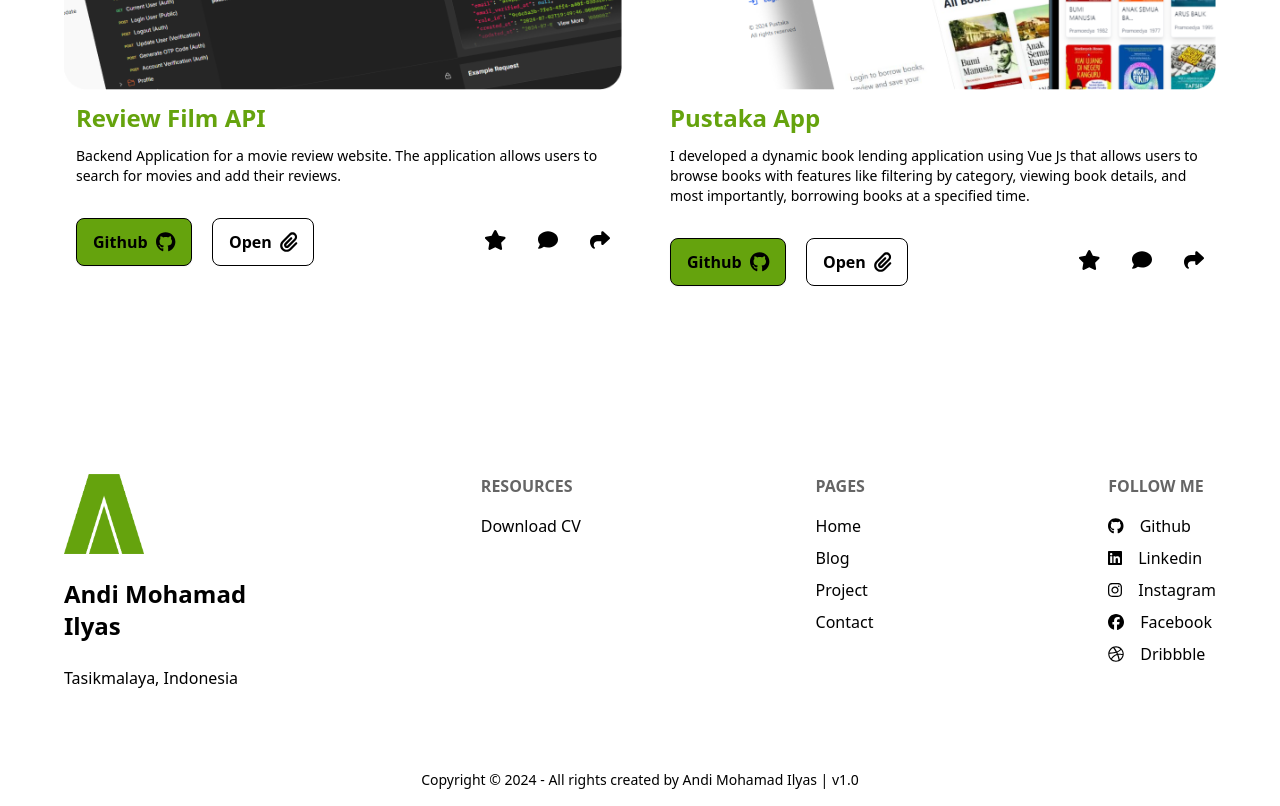
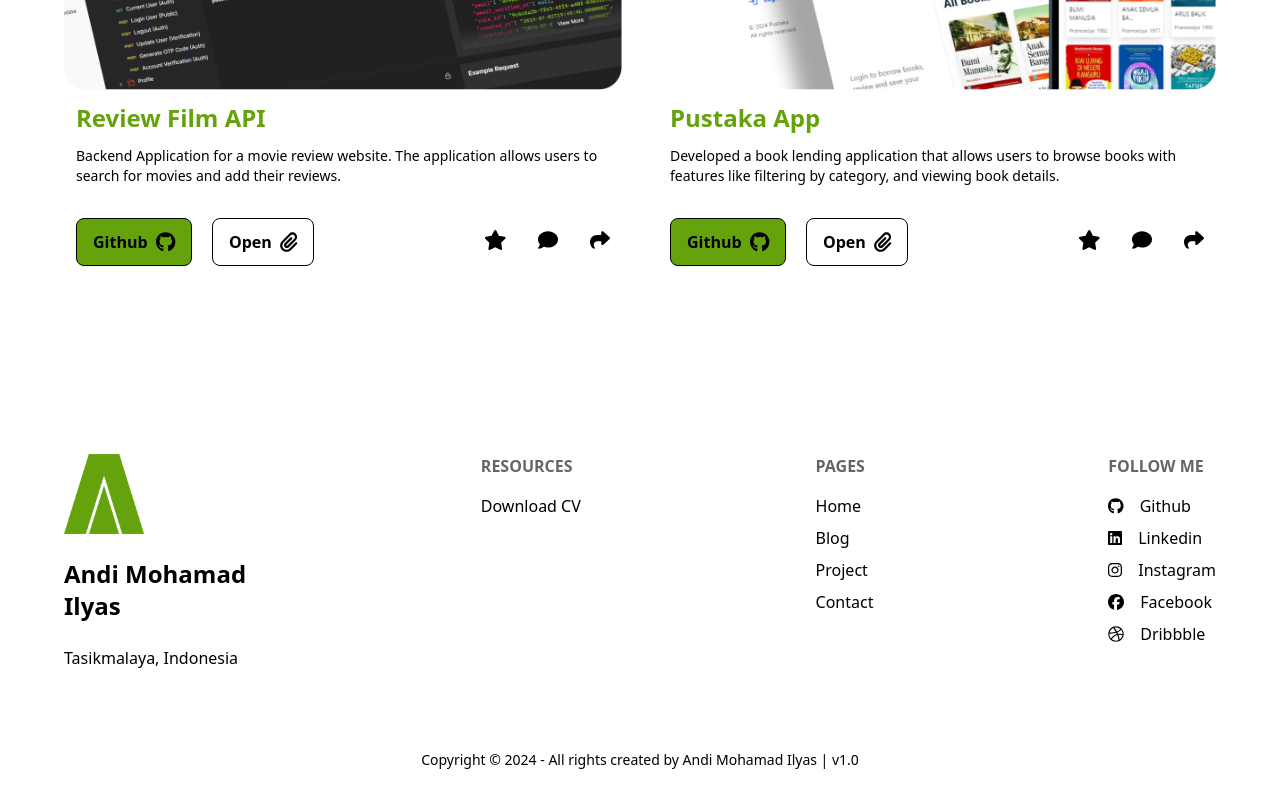
Before and after one commit to andimilyas/myPortfolio, a Vue app: page /project in a window 1280 px wide. Shown: the part 1820-2626 px from the top of the page. Built offline with nearby package versions, Linux system fonts and the light colour scheme.

Commit message:
change text

```diff
--- a/src/components/Home.vue
+++ b/src/components/Home.vue
@@ -477,7 +477,7 @@ const projects = [
     img: project4,
     title: "Pustaka App",
     description:
-      "I developed a dynamic book lending application using Vue Js that allows users to browse books with features like filtering by category, viewing book details, and most importantly, borrowing books at a specified time.",
+      "Developed a book lending application that allows users to browse books with features like filtering by category, and viewing book details.",
     tech: "Full Stack Development",
     link1: "https://github.com/andimilyas/fe-pustaka",
     link2: "https://pustaka-one.vercel.app/"
--- a/src/components/Project.vue
+++ b/src/components/Project.vue
@@ -196,7 +196,7 @@ const projects = [
     img: img4,
     title: "Pustaka App",
     description:
-      "I developed a dynamic book lending application using Vue Js that allows users to browse books with features like filtering by category, viewing book details, and most importantly, borrowing books at a specified time.",
+      "Developed a book lending application that allows users to browse books with features like filtering by category, and viewing book details.",
     link1: "https://github.com/andimilyas/fe-pustaka",
     link2: "https://pustaka-one.vercel.app/",
   },
```
